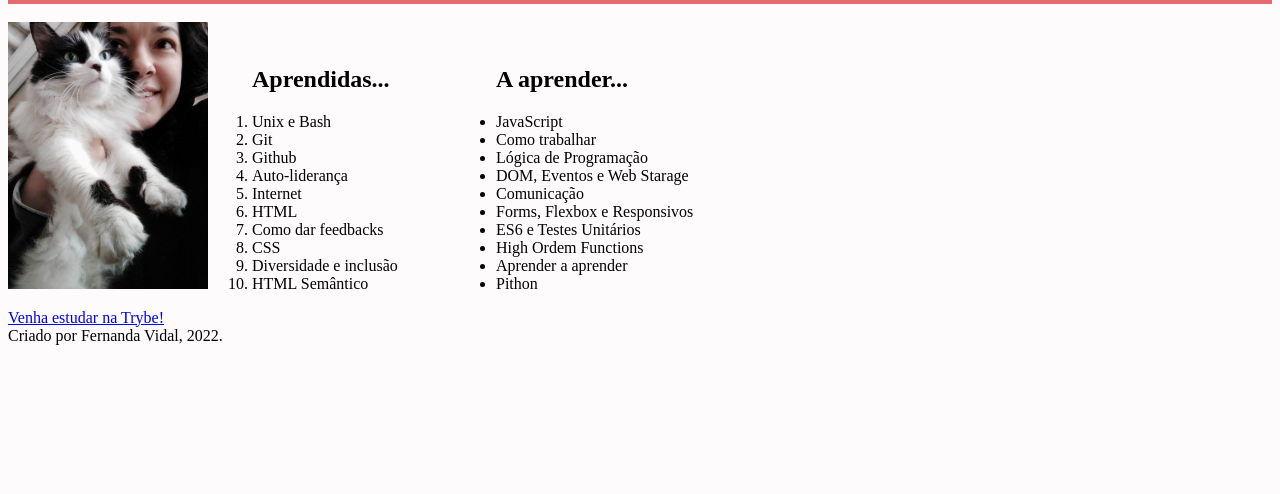
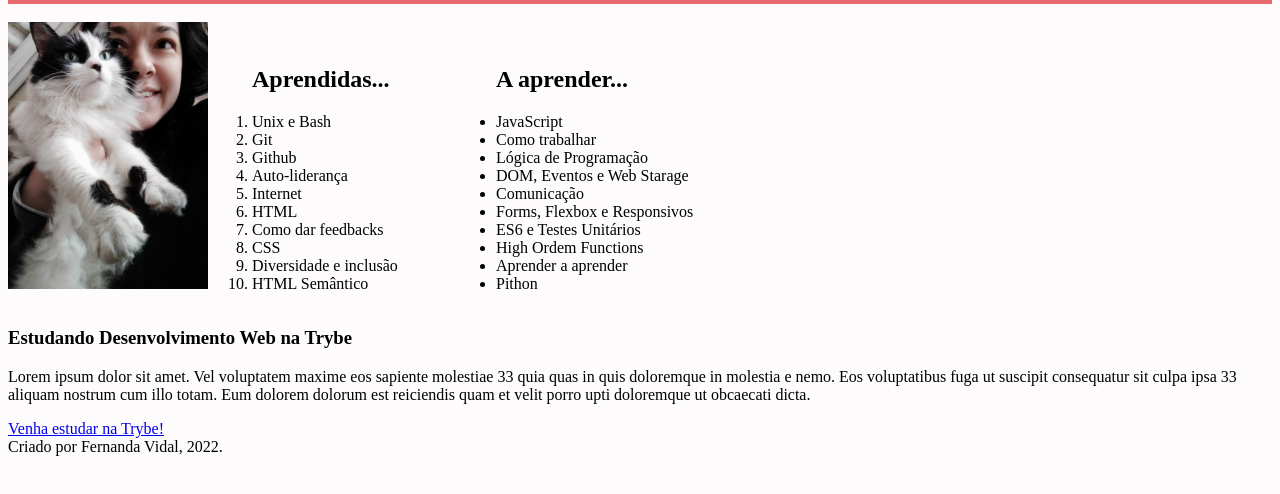
Before and after one commit to Fernanda-Vidal/ProjectTrybe-lessons-learned, a website: page index.html in a window 1280 px wide. Shown: the part 90-584 px from the top of the page. Drawn offline with Linux system fonts and the light colour scheme.

Commit message:
Adiciona artigo.

```diff
--- a/index.html
+++ b/index.html
@@ -41,9 +41,15 @@
         <li>Pithon</li>
     </ul>
     </section>
-    <a href="https://www.betrybe.com/?utm_
-    source=google&utm_medium=cpc&utm_campaign=pmax&utm_content=ad1&gclid=CjwKCAiAjoeRBhAJEiwAYY3nDEK40CXdniS3NR7rj4te3E9KClT1h-f72
-    3vMlUk3LNq_-IOzTs1zShoC6N8QAvD_BwE" target="_blanck">Venha estudar na Trybe!</a>
+    <section>
+    <article>
+        <h1>Estudando Desenvolvimento Web na Trybe</h1>
+        <p>Lorem ipsum dolor sit amet. Vel voluptatem maxime eos sapiente molestiae 33 quia quas in quis doloremque in molestia
+            e nemo. Eos voluptatibus fuga ut suscipit consequatur sit culpa ipsa 33 aliquam nostrum cum illo totam. Eum dolorem
+            dolorum est reiciendis quam et velit porro upti doloremque ut obcaecati dicta.</p>
+            <a href="https://www.betrybe.com/?utm_source=google&utm_medium=cpc&utm_campaign=pmax&utm_content=ad1&gclid=CjwKCAiAjoeRBhAJEiwAYY3nDEK40CXdniS3NR7rj4te3E9KClT1h-f723vMlUk3LNq_-IOzTs1zShoC6N8QAvD_BwE" target="_blanck">Venha estudar na Trybe!</a>
+    </article>
+    </section>
     <footer id="rodape">
         Criado por Fernanda Vidal, 2022.
     </footer>
```
